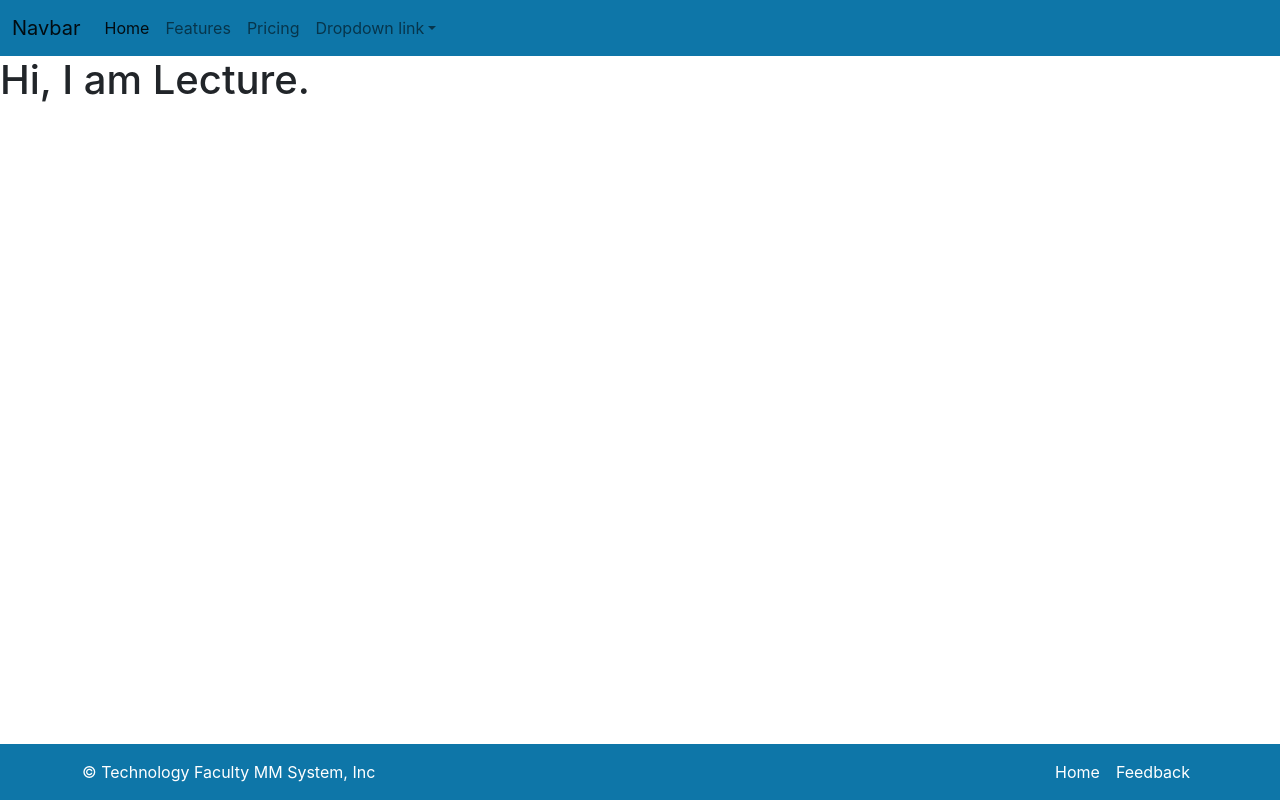
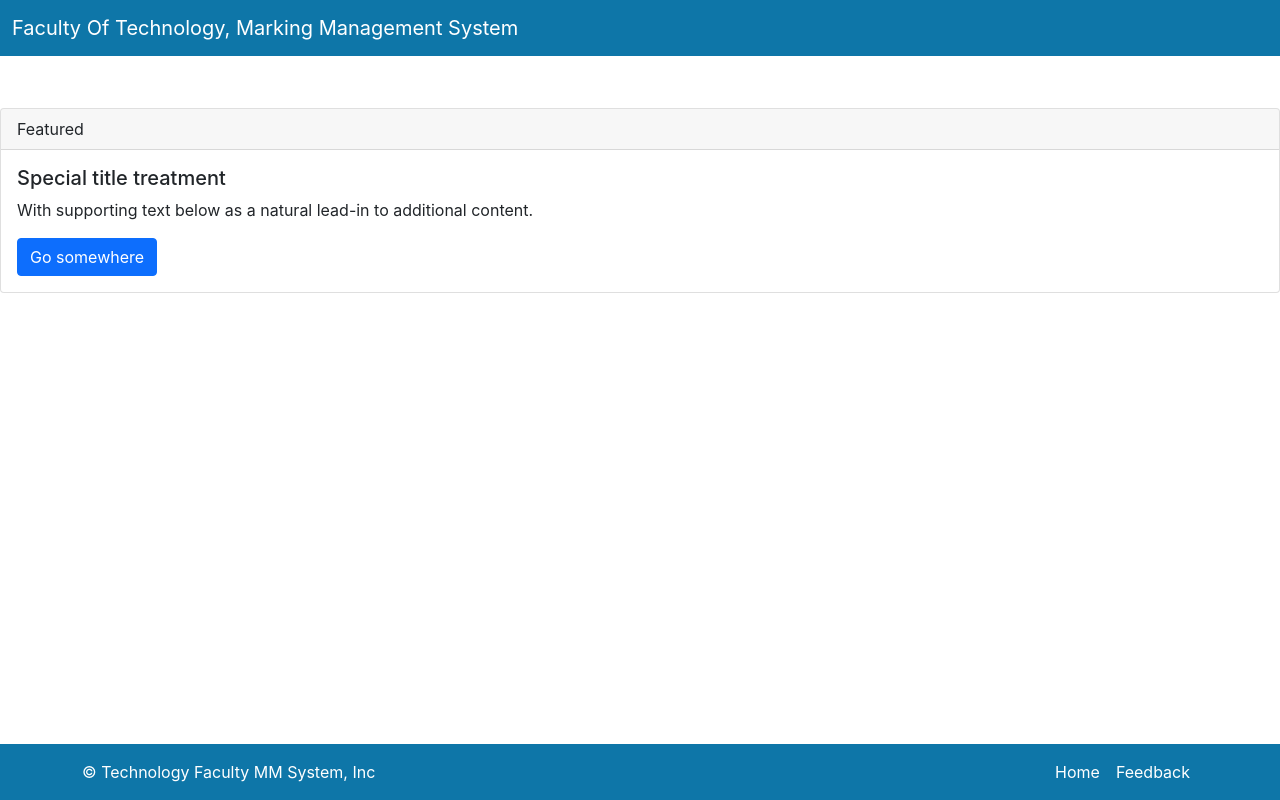
Before and after one commit to GANIDU2413/mmSystem-Frontend, a React (Vite) app in the folder mmSystem/: page / in a window 1280 px wide. Built offline with nearby package versions, Linux system fonts and the light colour scheme.

Commit message:
Add offcanvas

```diff
--- a/mmSystem/src/App.css
+++ b/mmSystem/src/App.css
@@ -31,3 +31,15 @@ background-color: #0e76a8 ;
     pointer-events: none;
     cursor: default;
  }
+
+ .container-card {
+  display: flex;
+  justify-content: center;
+  align-items: center;
+  height: 50vh; /* Adjust as per your requirement */
+}
+
+.card {
+  width: 1500px; /* Adjust width as per your requirement */
+
+}
--- a/mmSystem/src/layouts/HomePage/Components/Feddback.tsx
+++ /dev/null
@@ -1,8 +0,0 @@
-export const Feedback = () => {
-
-    return(
-         <div>
-           <h1>Hi, I am Lecture.</h1>
-         </div>
-    );
-};
--- /dev/null
+++ b/mmSystem/src/layouts/HomePage/Components/Lecture.tsx
@@ -0,0 +1,17 @@
+export const Lecture = () => {
+
+    return(
+      <div className="container-card">
+      <div className="card">
+      <div className="card-header">
+        Featured
+      </div>
+      <div className="card-body">
+        <h5 className="card-title">Special title treatment</h5>
+        <p className="card-text">With supporting text below as a natural lead-in to additional content.</p>
+        <a href="#" className="btn btn-primary">Go somewhere</a>
+      </div>
+    </div>
+    </div>
+    );
+};
--- a/mmSystem/src/layouts/HomePage/HomePage.tsx
+++ b/mmSystem/src/layouts/HomePage/HomePage.tsx
@@ -1,10 +1,10 @@
-import { Feedback } from "./Components/Feddback";
+import { Lecture } from "./Components/Lecture";
 
 
 export const HomePage = () => {
     return (
       <>
-       <Feedback/>
+       <Lecture/>
       </>
     );
   };
--- a/mmSystem/src/layouts/NavbarAndFooter/Navebar.tsx
+++ b/mmSystem/src/layouts/NavbarAndFooter/Navebar.tsx
@@ -1,25 +1,34 @@
-
-
 export const Navebar = () => {
   return (
-    <nav className="navbar navbar-expand-lg navbar-light main-color">
+    <nav className="navbar main-color fixed-top">
       <div className="container-fluid">
-        <a className="navbar-brand" href="#">
-          Navbar
+        <a
+          className="navbar-brand text-white"
+          data-bs-toggle="offcanvas"
+          data-bs-target="#offcanvasNavbar"
+          aria-controls="offcanvasNavbar"
+          href="#"
+        >
+          Faculty Of Technology, Marking Management System
         </a>
+        <div
+          className="offcanvas offcanvas-start"
+          id="offcanvasNavbar"
+          aria-labelledby="offcanvasNavbarLabel"
+        >
+          <div className="offcanvas-header">
+            <h5 className="offcanvas-title" id="offcanvasNavbarLabel">
+              Offcanvas
+            </h5>
             <button
-          className="navbar-toggler"
               type="button"
-          data-bs-toggle="collapse"
-          data-bs-target="#navbarNavDropdown"
-          aria-controls="navbarNavDropdown"
-          aria-expanded="false"
-          aria-label="Toggle navigation"
-        >
-          <span className="navbar-toggler-icon"></span>
-        </button>
-        <div className="collapse navbar-collapse" id="navbarNavDropdown">
-          <ul className="navbar-nav">
+              className="btn-close"
+              data-bs-dismiss="offcanvas"
+              aria-label="Close"
+            ></button>
+          </div>
+          <div className="offcanvas-body">
+            <ul className="navbar-nav justify-content-end flex-grow-1 pe-3">
               <li className="nav-item">
                 <a className="nav-link active" aria-current="page" href="#">
                   Home
@@ -27,29 +36,20 @@ export const Navebar = () => {
               </li>
               <li className="nav-item">
                 <a className="nav-link" href="#">
-                Features
-              </a>
-            </li>
-            <li className="nav-item">
-              <a className="nav-link" href="#">
-                Pricing
+                  Link
                 </a>
               </li>
               <li className="nav-item dropdown">
                 <a
                   className="nav-link dropdown-toggle"
                   href="#"
-                id="navbarDropdownMenuLink"
                   role="button"
                   data-bs-toggle="dropdown"
                   aria-expanded="false"
                 >
-                Dropdown link
+                  Dropdown
                 </a>
-              <ul
-                className="dropdown-menu"
-                aria-labelledby="navbarDropdownMenuLink"
-              >
+                <ul className="dropdown-menu">
                   <li>
                     <a className="dropdown-item" href="#">
                       Action
@@ -60,6 +60,7 @@ export const Navebar = () => {
                       Another action
                     </a>
                   </li>
+                  <li></li>
                   <li>
                     <a className="dropdown-item" href="#">
                       Something else here
@@ -68,6 +69,18 @@ export const Navebar = () => {
                 </ul>
               </li>
             </ul>
+            <form className="d-flex mt-3" role="search">
+              <input
+                className="form-control me-2"
+                type="search"
+                placeholder="Search"
+                aria-label="Search"
+              ></input>
+              <button className="btn btn-outline-success" type="submit">
+                Search
+              </button>
+            </form>
+          </div>
         </div>
       </div>
     </nav>
```
Lines whose indentation alone changed are shown as unchanged.
